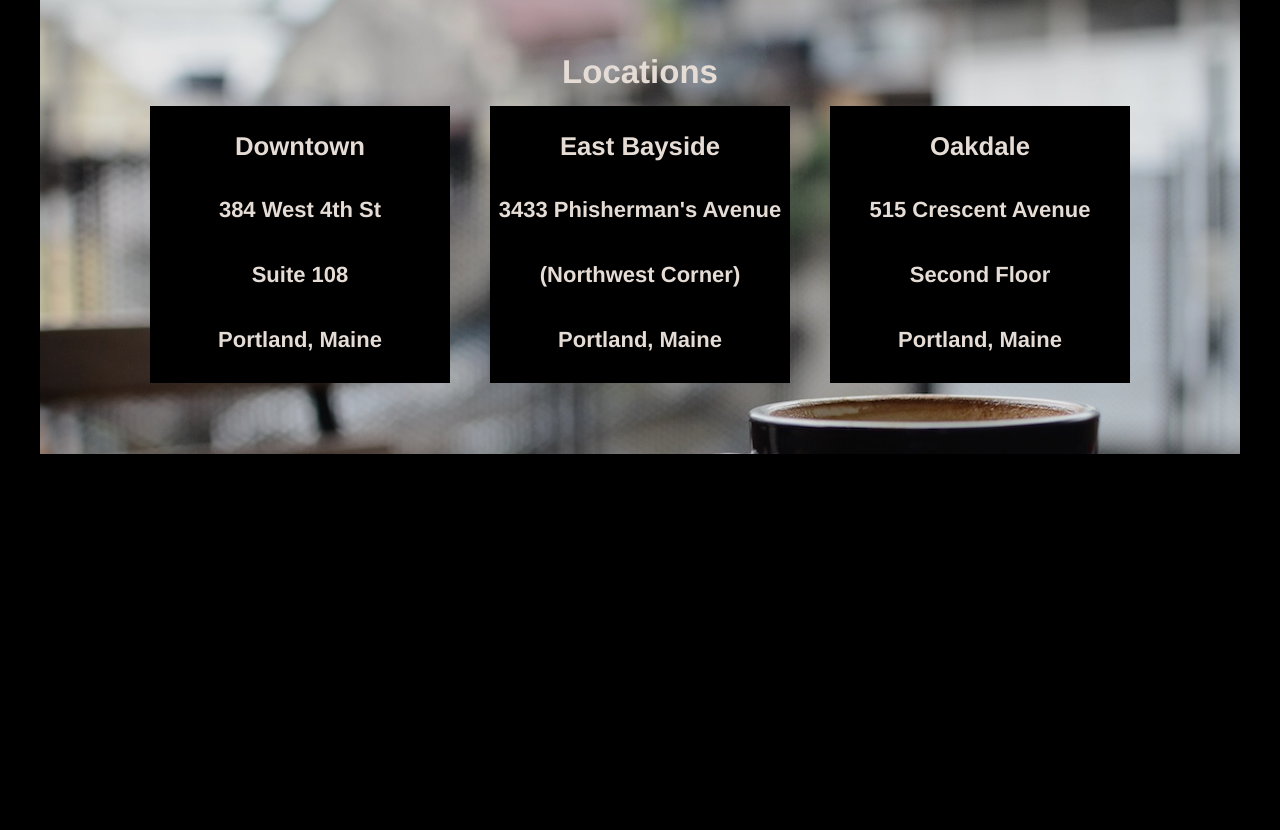
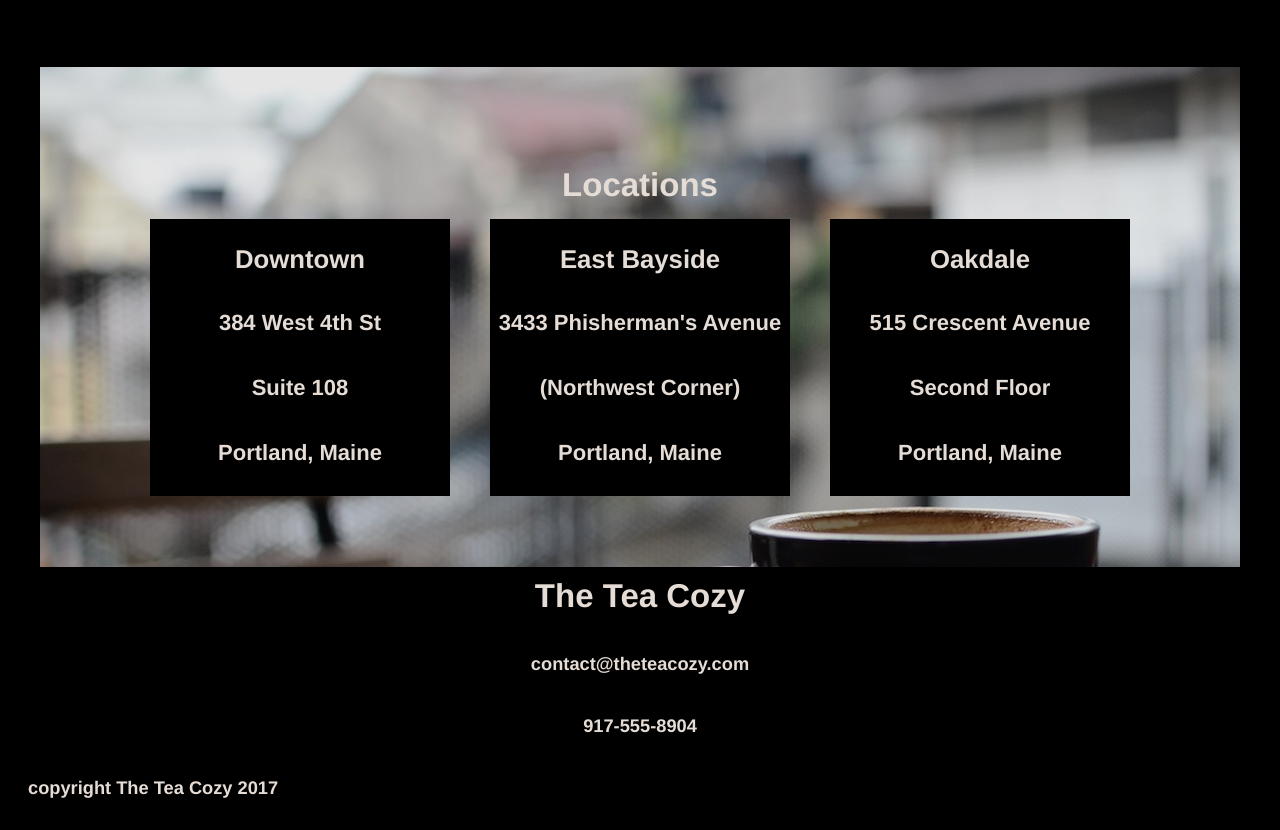
Before and after one commit to BlackDynamites/TeaCozy, a plain HTML site: page index.html in a window 1280 px wide. Shown: the part 1536-2366 px from the top of the page. Before the commit the page ends 1998 px from the top, so only its background shows below. Drawn offline with Linux system fonts and the light colour scheme.

Commit message:
Finish the page

```diff
--- a/index.html
+++ b/index.html
@@ -64,7 +64,6 @@
           <h2>Locations</h2>
         </div>
         <div class="location-bottom">
-
           <div class="location-box">
             <h3>Downtown</h3>
             <h4>384 West 4th St</h4>
@@ -83,13 +82,19 @@
             <h4>Second Floor</h4>
             <h4>Portland, Maine</h4>
           </div>
-
         </div>
       </div>
     </main>
     <!-- This is the footer area -->
-    <footer>
-
+    <footer class="footer">
+      <div class="footer-top">
+        <h2>The Tea Cozy</h2>
+        <h5>contact@theteacozy.com</h5>
+        <h5>917-555-8904</h5>
+      </div>
+      <div class="footer-bottom">
+        <h5>copyright The Tea Cozy 2017</h5>
+      </div>
     </footer>
 
   </body>
--- a/resources/css/style.css
+++ b/resources/css/style.css
@@ -50,7 +50,7 @@ main {
   height: 700px;
   width: 1200px;
   position: relative;
-  margin-top: 62px;
+  padding-top: 75px;
   background-image: url(../images/mission-background.jpg);
   align-items: center;
 }
@@ -80,7 +80,7 @@ main {
   width: 1000px;
   justify-content: center;
   align-items: center;
-  margin-top: 40px;
+  padding-top: 70px;
 }
 
 .month-text {
@@ -142,6 +142,7 @@ main {
   background-image: url(../images/locations-background.jpg);
   height: 500px;
   width: 1200px;
+  margin-top: 70px;
 }
 
 .location-text {
@@ -174,3 +175,18 @@ main {
 .location-box h4 {
   margin-top: 10px;
 }
+
+.footer-top {
+  display: flex;
+  flex-direction: column;
+  align-items: center;
+  height: 200px;
+}
+
+.footer-top h2, h5 {
+  margin-top: 10px;
+}
+
+.footer-bottom {
+  margin-left: 20px;
+}
```
Lines whose indentation alone changed are shown as unchanged.
